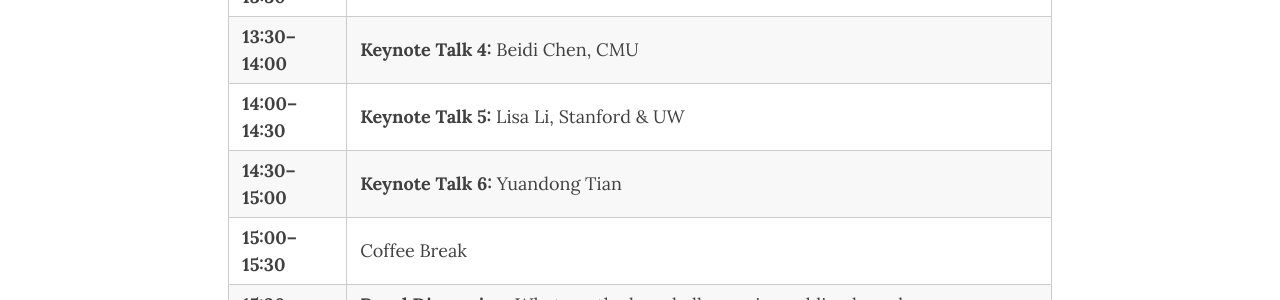
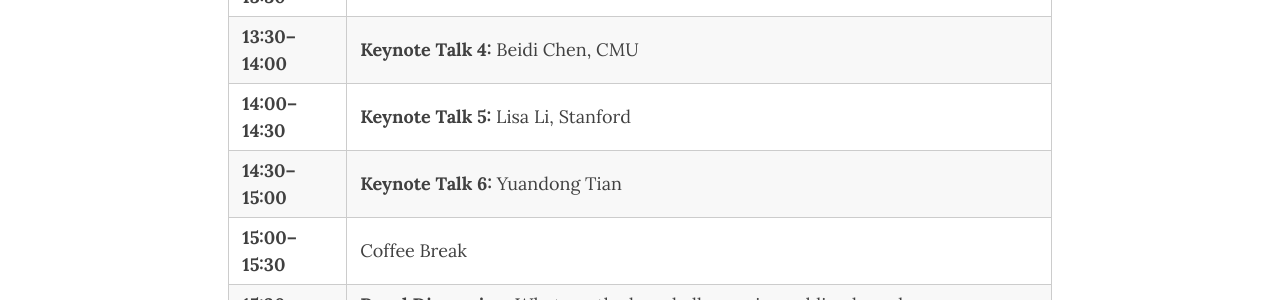
Before and after one commit to latent-implicit-thinking/latent-implicit-thinking.github.io, a Jekyll site: the page built from schedule.md, in a window 1280 px wide and 900 px high, scrolled down 713 px. Shown: the part 155-455 px from the top of the window. Built offline with Jekyll 4.4.1, drawn with Linux system fonts in a browser that asks for light colours; comment, search, counter and statistics services are not loaded.

```diff
--- a/schedule.md
+++ b/schedule.md
@@ -18,7 +18,7 @@ permalink: /schedule/
 | **11:40–12:30** | Poster Session 1          |
 | **12:30–13:30** | Lunch Break               |
 | **13:30–14:00** | **Keynote Talk 4:** Beidi Chen, CMU |
-| **14:00–14:30** | **Keynote Talk 5:** Lisa Li, Stanford & UW |
+| **14:00–14:30** | **Keynote Talk 5:** Lisa Li, Stanford |
 | **14:30–15:00** | **Keynote Talk 6:** Yuandong Tian |
 | **15:00–15:30** | Coffee Break |
 | **15:30–16:00** | **Panel Discussion:** What are the key challenges in enabling large language models to reason effectively in latent space?  |
```
